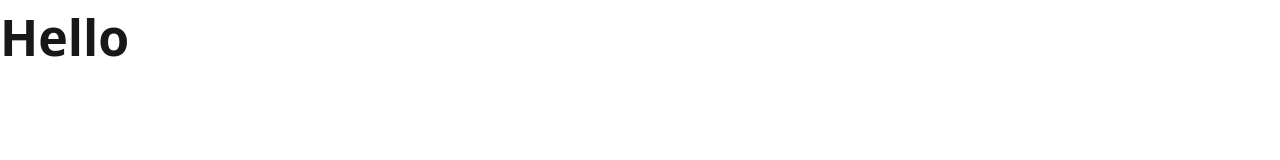
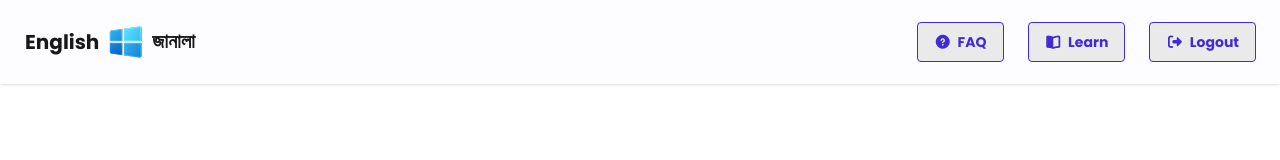
Before and after one commit to Habib0088/English-Janala, a plain HTML site: page index.html in a window 1280 px wide. Drawn offline with nearby package versions, Linux system fonts and the light colour scheme.

Commit message:
nav complete

```diff
--- a/Style/style.css
+++ b/Style/style.css
@@ -5,3 +5,6 @@
 .poppins{
   font-family: "Poppins", sans-serif;
 }
+*{
+font-family: "Poppins", sans-serif;
+}
--- a/index.html
+++ b/index.html
@@ -1,25 +1,59 @@
 <!DOCTYPE html>
 <html lang="en">
   <head>
-    <meta charset="UTF-8">
-    <meta name="viewport" content="width=device-width, initial-scale=1.0">
+    <meta charset="UTF-8" />
+    <meta name="viewport" content="width=device-width, initial-scale=1.0" />
     <title>English Janala</title>
-    <link rel="shortcut icon" href="./assets/logo.png" type="image/x-icon">
+    <link rel="shortcut icon" href="./assets/logo.png" type="image/x-icon" />
     <!-- Google Font cdn-->
-     <link rel="preconnect" href="https://fonts.googleapis.com">
-<link rel="preconnect" href="https://fonts.gstatic.com" crossorigin>
-<link href="https://fonts.googleapis.com/css2?family=Hind+Siliguri:wght@300;400;500;600;700&family=Poppins:ital,wght@0,100;0,200;0,300;0,400;0,500;0,600;0,700;0,800;0,900;1,100;1,200;1,300;1,400;1,500;1,600;1,700;1,800;1,900&display=swap" rel="stylesheet">
+    <link rel="preconnect" href="https://fonts.googleapis.com" />
+    <link rel="preconnect" href="https://fonts.gstatic.com" crossorigin />
+    <link
+      href="https://fonts.googleapis.com/css2?family=Hind+Siliguri:wght@300;400;500;600;700&family=Poppins:ital,wght@0,100;0,200;0,300;0,400;0,500;0,600;0,700;0,800;0,900;1,100;1,200;1,300;1,400;1,500;1,600;1,700;1,800;1,900&display=swap"
+      rel="stylesheet"
+    />
     <!-- FontAwoseme CDN -->
- <link rel="stylesheet" href="https://cdnjs.cloudflare.com/ajax/libs/font-awesome/7.0.1/css/all.min.css" integrity="sha512-2SwdPD6INVrV/lHTZbO2nodKhrnDdJK9/kg2XD1r9uGqPo1cUbujc+IYdlYdEErWNu69gVcYgdxlmVmzTWnetw==" crossorigin="anonymous" referrerpolicy="no-referrer" />
+    <link
+      rel="stylesheet"
+      href="https://cdnjs.cloudflare.com/ajax/libs/font-awesome/7.0.1/css/all.min.css"
+      integrity="sha512-2SwdPD6INVrV/lHTZbO2nodKhrnDdJK9/kg2XD1r9uGqPo1cUbujc+IYdlYdEErWNu69gVcYgdxlmVmzTWnetw=="
+      crossorigin="anonymous"
+      referrerpolicy="no-referrer"
+    />
     <!-- Daisy + Tailwind CDN -->
- <link href="https://cdn.jsdelivr.net/npm/daisyui@5" rel="stylesheet" type="text/css" />
+    <link
+      href="https://cdn.jsdelivr.net/npm/daisyui@5"
+      rel="stylesheet"
+      type="text/css"
+    />
     <script src="https://cdn.jsdelivr.net/npm/@tailwindcss/browser@4"></script>
     <!-- Custom css -->
- <link rel="stylesheet" href="./Style/style.css">
-
+    <link rel="stylesheet" href="./Style/style.css" />
   </head>
   <body>
-    <h1 class="font-extrabold text-[50px]">Hello</h1>
-
+    <header>
+      <div class="navbar bg-base-100 shadow-sm bg-[#422AD5]/1">
+        <div class="flex-1">
+          <a class="btn btn-ghost text-xl">
+            <span class="font-bold">English </span>
+            <img src="./assets/logo.png" alt="logo" />
+            <span class="hind font-semibold">জানালা</span>
+          </a>
+        </div>
+        <div class="flex-none">
+          <ul class="menu menu-horizontal px-1">
+            <li>
+              <a><button class="btn btn-soft text-[#422AD5] border-[#422AD5] font-bold"><i class="fa-solid fa-circle-question"></i>FAQ</button></a>
+            </li>
+            <li>
+              <a><button class="btn btn-soft text-[#422AD5] border-[#422AD5] font-bold "><i class="fa-solid fa-book-open"></i>Learn</button></a>
+            </li>
+            <li>
+              <a><button class="btn btn-soft text-[#422AD5] border-[#422AD5] font-bold"><i class="fa-solid fa-right-from-bracket"></i>Logout</button></a>
+            </li>
+          </ul>
+        </div>
+      </div>
+    </header>
   </body>
 </html>
```
Lines whose indentation alone changed are shown as unchanged.
